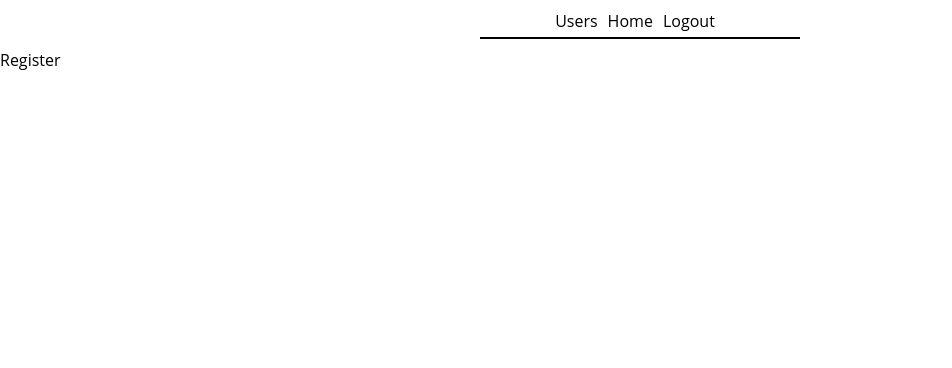
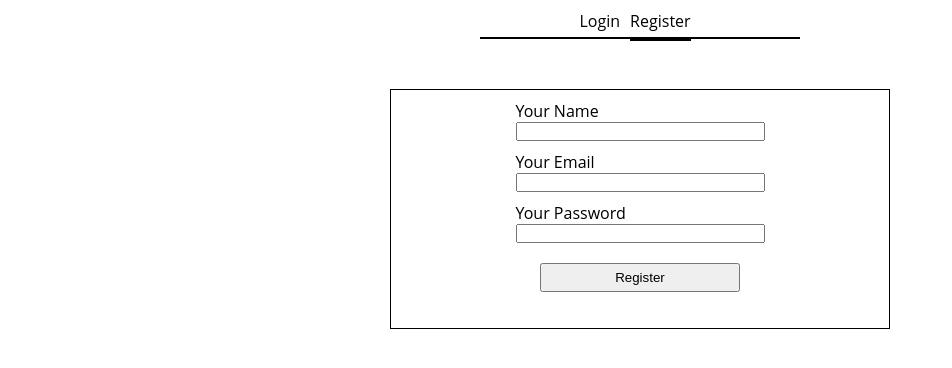
Before and after one commit to emotive44/graphQL-React, a React (Create React App) app in the folder frontend/: page /register in a window 1280 px wide. Shown: the top 368 px of the page, without its empty margins (0-952 px from the left). Built offline with nearby package versions, Linux system fonts and the light colour scheme.

Commit message:
login/register form

```diff
--- a/frontend/src/App.tsx
+++ b/frontend/src/App.tsx
@@ -8,15 +8,15 @@ import Home from './components/home/Home';
 import Users from './components/users/Users';
 
 function App() {
-  const [isLogin, setIsLogin] = useState(true);
+  const [isLogin, setIsLogin] = useState(false);
 
   return (
     <Router>
       <Navbar isAuth={isLogin} logoutHandler={() => setIsLogin(false)} />
       <Switch>
         <Route exact path='/' component={Home}/>
-        <Route path='/login' component={Login} />
-        <Route path='/register' component={Register} />
+        <Route path='/login' render={() => <Login loginHandler={() => setIsLogin(true)} isAuth={isLogin} />} />
+        <Route path='/register' render={() => <Register loginHandler={() => setIsLogin(true)} isAuth={isLogin} />} />
         <Route path='/users' component={Users} />
       </Switch>
     </Router>
--- /dev/null
+++ b/frontend/src/components/auth/Auth.css
@@ -0,0 +1,13 @@
+.form-wrapper {
+  width: 50rem;
+  height: 20rem;
+  margin: 5rem auto;
+  border: 1px solid black;
+}
+
+.form-wrapper button {
+  width: 40%;
+  display: block;
+  margin: 2rem auto;
+  padding: 0.5rem;
+}
--- a/frontend/src/components/auth/Login.tsx
+++ b/frontend/src/components/auth/Login.tsx
@@ -1,10 +1,60 @@
-import React, { FC } from 'react';
+import React, { FC, useState } from 'react';
+import { useHistory, Redirect } from 'react-router-dom';
+import './Auth.css';
+
+import Input from '../common/Input';
 
 
-const Login: FC = () => {
+interface LoginProps {
+  loginHandler():void;
+  isAuth: boolean;
+}
+
+const Login: FC<LoginProps> = ({ isAuth, loginHandler }) => {
+  const history = useHistory();
+  const [state, setState] = useState({
+    email: '',
+    password: '',
+  });
+
+  if(isAuth) {
+    return <Redirect to='/' />
+  }
+
+  const inputChangeHandler = (e: React.ChangeEvent<HTMLInputElement>) => {
+    const { value, name } = e.target;
+
+    setState(prev => ({
+      ...prev,
+      [name]: value,
+    }))
+  }
+
+
+  const submitHandler = () => {
+    loginHandler();
+    history.push('/');
+    console.log(state)
+  }
+
+
   return (
-    <div>Login</div>
+    <section className="form-wrapper">
+      <Input
+        label='Email'
+        type='email'
+        value={state.email}
+        onChange={inputChangeHandler}
+      />
+      <Input
+        label='Password'
+        type='password'
+        value={state.password}
+        onChange={inputChangeHandler}
+      />
+      <button onClick={submitHandler}>Login</button>
+    </section>
   );
 }
 
-export default Login;
+export default Login
--- a/frontend/src/components/auth/Register.tsx
+++ b/frontend/src/components/auth/Register.tsx
@@ -1,10 +1,64 @@
-import React, { FC } from 'react';
+import React, { FC, useState } from 'react';
+import { useHistory, Redirect } from 'react-router-dom';
+
+import Input from '../common/Input';;
 
 
-const Register: FC = () => {
+interface RegisterProps {
+  loginHandler():void;
+  isAuth: boolean;
+}
+
+const Register:FC<RegisterProps> = ({ loginHandler, isAuth }) => {
+  const history = useHistory();
+  const [state, setState] = useState({
+    name: '',
+    email: '',
+    password: '',
+  });
+
+  if(isAuth) {
+    return <Redirect to='/' />
+  }
+
+  const inputChangeHandler = (e: React.ChangeEvent<HTMLInputElement>) => {
+    const { value, name } = e.target;
+
+    setState(prev => ({
+      ...prev,
+      [name]: value,
+    }))
+  }
+
+  const submitHandler = async () => {
+    loginHandler();
+    history.push('/');
+    console.log(state)
+  }
+
   return (
-    <div>Register</div>
-  );
+    <section className="form-wrapper" style={{height: "24rem"}}>
+      <Input
+        label='Name'
+        type='text'
+        value={state.name}
+        onChange={inputChangeHandler}
+      />
+      <Input
+        label='Email'
+        type='email'
+        value={state.email}
+        onChange={inputChangeHandler}
+      />
+      <Input
+        label='Password'
+        type='password'
+        value={state.password}
+        onChange={inputChangeHandler}
+      />
+      <button onClick={submitHandler}>Register</button>
+    </section>
+  )
 }
 
 export default Register;
--- /dev/null
+++ b/frontend/src/components/common/Input.css
@@ -0,0 +1,6 @@
+.input-container {
+  width: 50%;
+  display: flex;
+  margin: 1rem auto;
+  flex-direction: column;
+}
--- /dev/null
+++ b/frontend/src/components/common/Input.tsx
@@ -0,0 +1,22 @@
+import React, { FC } from 'react';
+import './Input.css';
+
+
+interface InputGroupProps {
+  label: string;
+  type: string;
+  value: string;
+  onChange(e: React.ChangeEvent<HTMLInputElement>): void
+}
+
+const InputGroup: FC<InputGroupProps> = ({ label, type, value, onChange }) => {
+  const labelTLC = label.toLowerCase();
+  return (
+    <div className="input-container">
+      <label htmlFor={labelTLC}>Your {label}</label>
+      <input type={type} id={labelTLC} name={labelTLC} value={value} onChange={onChange} />
+    </div>
+  )
+}
+
+export default InputGroup;
```
